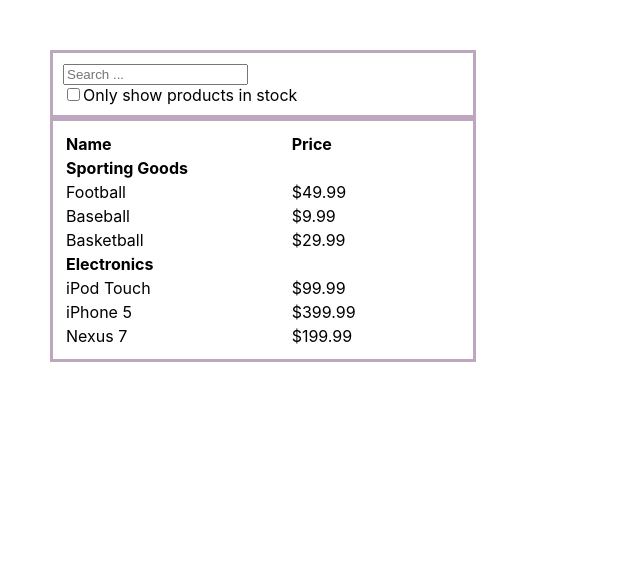
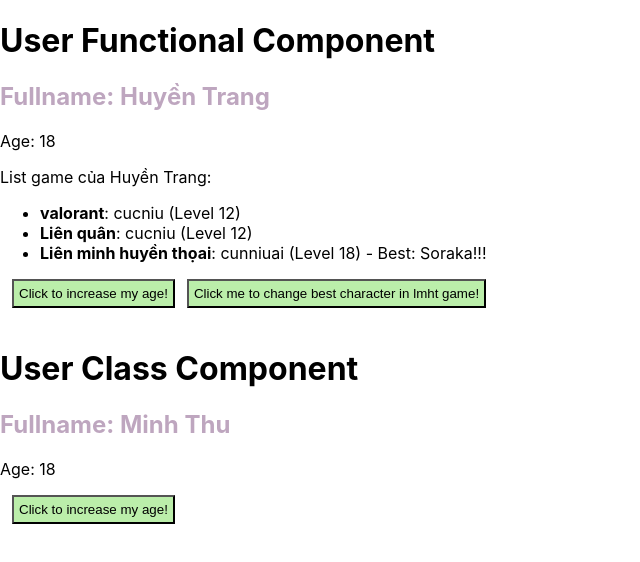
Before and after one commit to gialongchuai/react, a React (Create React App) app: page / in a window 1280 px wide. Shown: the top 562 px of the page, without its empty margins (0-640 px from the left). Built offline with nearby package versions, Linux system fonts and the light colour scheme.

Commit message:
hook useState với functional component huyền trang ha, rồi

```diff
--- /dev/null
+++ b/src/hook/UserClassComponent.jsx
@@ -0,0 +1,31 @@
+import React, { Component } from "react";
+
+export default class UserClassComponent extends Component {
+  constructor(props) {
+    super(props);
+
+    this.state = {
+      fullname: "Minh Thu",
+      age: 18,
+    };
+  }
+
+  increase = () => {
+    this.setState({
+      age: this.state.age + 1,
+    });
+  };
+
+  render() {
+    const { fullname, age } = this.state;
+    return (
+      <div>
+        <h1>User Class Component</h1>
+        <h2 style={{ color: "#bea6bf" }}>Fullname: {fullname}</h2>
+        <p>Age: {age}</p>
+
+        <button style={{ marginLeft: "12px", padding: "5px", backgroundColor: "#bea"}} onClick={this.increase}>Click to increase my age!</button>
+      </div>
+    );
+  }
+}
--- /dev/null
+++ b/src/hook/UserFuncComponent.jsx
@@ -0,0 +1,65 @@
+import React, { Component, useState } from "react";
+
+export default function UserFuncComponent() { // hook chỉ dùng được trong functional component
+  const [fullname, setFullname] = useState("Huyền Trang");
+  const [age, setAge] = useState(18);
+
+  const [games, setGames] = useState({ // có thể obj này trong func ngoài class
+    valorant: { // để return về 1 object cũng được -> sau đó gọi useState(initialGames); chỉ tên func mà thôi.
+      name: "valorant",
+      level: 12,
+      nick_name: "cucniu",
+    },
+    lienquan: {
+      name: " Liên quân",
+      level: 12,
+      nick_name: "cucniu",
+    },
+    lmht: {
+      name: "Liên minh huyền thọai",
+      level: 18,
+      nick_name: "cunniuai",
+      best_character: "Soraka!!!",
+    },
+  });
+
+  const onChange = () => {
+    const oldCharacter = games.lmht.best_character;
+    const newCharacter = oldCharacter === "Soraka!!!" ? "Aya!!!" : "Soraka!!!";
+    setGames({
+      ...games,
+      lmht: {
+        ...games.lmht,
+        best_character: newCharacter,
+      },
+    });
+  };
+
+  const increase = () => setAge(age + 1);
+
+  return (
+    <div>
+      <h1>User Functional Component</h1>
+      <h2 style={{ color: "#bea6bf" }}>Fullname: {fullname}</h2>
+      <p>Age: {age}</p>
+      <p>
+        {" "}
+        List game của {fullname}:
+        <ul>
+          {Object.entries(games).map(([gameName, gameData]) => (
+            <li key={gameName}>
+              <strong>{gameData.name}</strong>: {gameData.nick_name} (Level{" "}
+              {gameData.level})
+              {gameData.best_character && ` - Best: ${gameData.best_character}`}
+            </li>
+          ))}
+        </ul>
+      </p>
+
+      <button onClick={increase} style={{ marginLeft: "12px", padding: "5px", backgroundColor: "#bea"}}>Click to increase my age!</button>
+      <button onClick={onChange} style={{ marginLeft: "12px", padding: "5px", backgroundColor: "#bea"}}>
+        Click me to change best character in lmht game!
+      </button>
+    </div>
+  );
+}
--- a/src/index.js
+++ b/src/index.js
@@ -1,16 +1,22 @@
-import React from 'react';
-import ReactDOM from 'react-dom/client';
-import './index.css';
-import App from './App';
-import reportWebVitals from './reportWebVitals';
-import Calculator from './calculator/Calculator';
-import FilterableProductTable from './product/FilterableProductTable';
+import React from "react";
+import ReactDOM from "react-dom/client";
+import "./index.css";
+import App from "./App";
+import reportWebVitals from "./reportWebVitals";
+import Calculator from "./calculator/Calculator";
+import FilterableProductTable from "./product/FilterableProductTable";
+import UserClassComponent from "./hook/UserClassComponent";
+import UserFuncComponent from "./hook/UserFuncComponent";
 
-const h1 = <h1>Hello world!</h1>
+const h1 = <h1>Hello world!</h1>;
 
-const root = ReactDOM.createRoot(document.getElementById('root'));
+const root = ReactDOM.createRoot(document.getElementById("root"));
 root.render(
-  <FilterableProductTable />
+  <>
+    <UserFuncComponent />
+    <br />
+    <UserClassComponent />
+  </>
 );
 
 // If you want to start measuring performance in your app, pass a function
```
